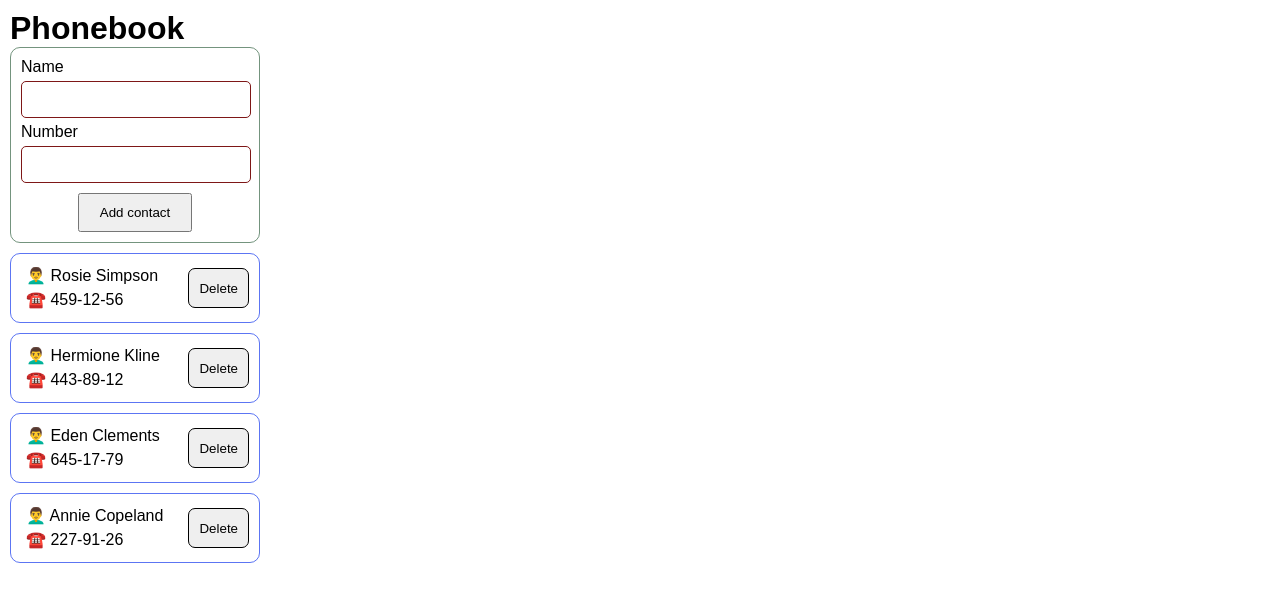
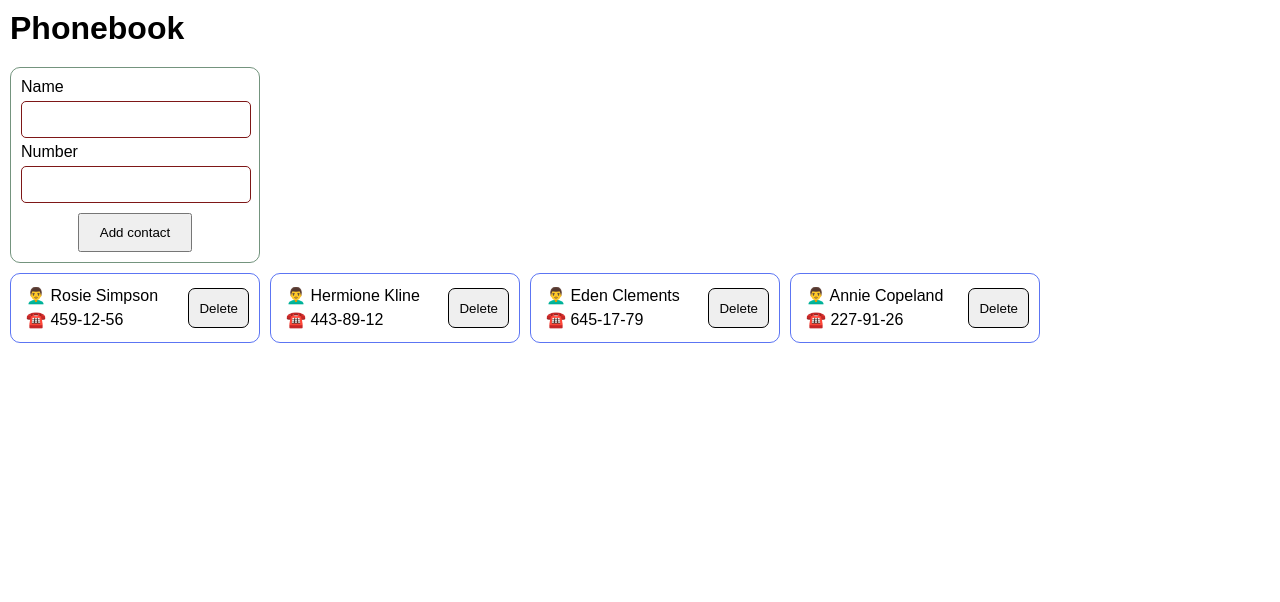
Before and after one commit to kuzmavasil74/goit-react-hw-03, a React (Vite) app: page / in a window 1280 px wide. Shown: the top 602 px of the page. Built offline with nearby package versions, Linux system fonts and the light colour scheme.

Commit message:
update_style_task-2

```diff
--- a/src/App.jsx
+++ b/src/App.jsx
@@ -5,6 +5,7 @@ import contactsData from './contacts.json'
 import Contact from './components/Contact/Contact'
 import { useEffect, useState } from 'react'
 import { nanoid } from 'nanoid'
+import css from './App.module.css'
 
 function App() {
   const [contactsList, setContactsList] = useState([])
@@ -16,14 +17,14 @@ function App() {
 
     setContactsList((prevState) => [...prevState, finalContact])
   }
-  console.log(setContactsList.finalContact)
+  // console.log(setContactsList.finalContact)
   useEffect(() => {
     setContactsList(contactsData)
   }, [])
 
   return (
     <div>
-      <h1>Phonebook</h1>
+      <h1 className={css.appTitle}>Phonebook</h1>
       <ContactForm onAddContact={onAddContact} />
       <SearchBox />
       <ContactList contacts={contactsList} />
--- a/src/App.module.css
+++ b/src/App.module.css
@@ -0,0 +1,3 @@
+.appTitle {
+  margin-bottom: 20px;
+}
--- a/src/components/ContactList/ContactList.jsx
+++ b/src/components/ContactList/ContactList.jsx
@@ -1,9 +1,9 @@
 import css from './ContactList.module.css'
 
 const ContactList = ({ contacts }) => {
-  console.log(contacts)
+  // console.log(contacts)
   return (
-    <>
+    <div className={css.contactListMainContainer}>
       {contacts.map((contact) => {
         return (
           <div className={css.contactCart} key={contact.id}>
@@ -16,7 +16,7 @@ const ContactList = ({ contacts }) => {
           </div>
         )
       })}
-    </>
+    </div>
   )
 }
 
--- a/src/components/ContactList/ContactList.module.css
+++ b/src/components/ContactList/ContactList.module.css
@@ -1,9 +1,14 @@
+.contactListMainContainer {
+  display: flex;
+  flex-wrap: wrap;
+  gap: 10px;
+}
 .contactCart {
   display: flex;
   justify-content: space-between;
   align-items: center;
   gap: 20px;
-  width: 250px;
+  min-width: 250px;
   height: auto;
   padding: 10px;
   margin-bottom: 10px;
```
